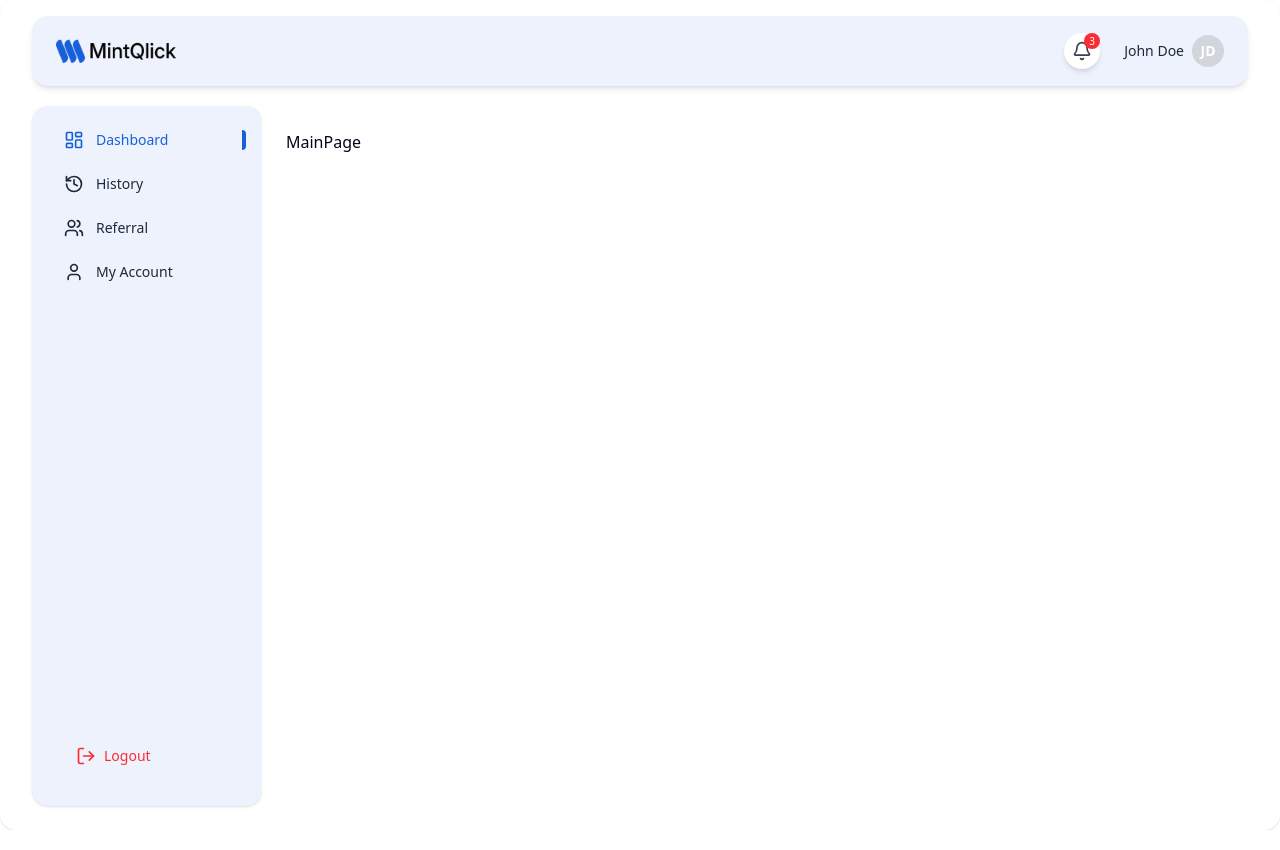
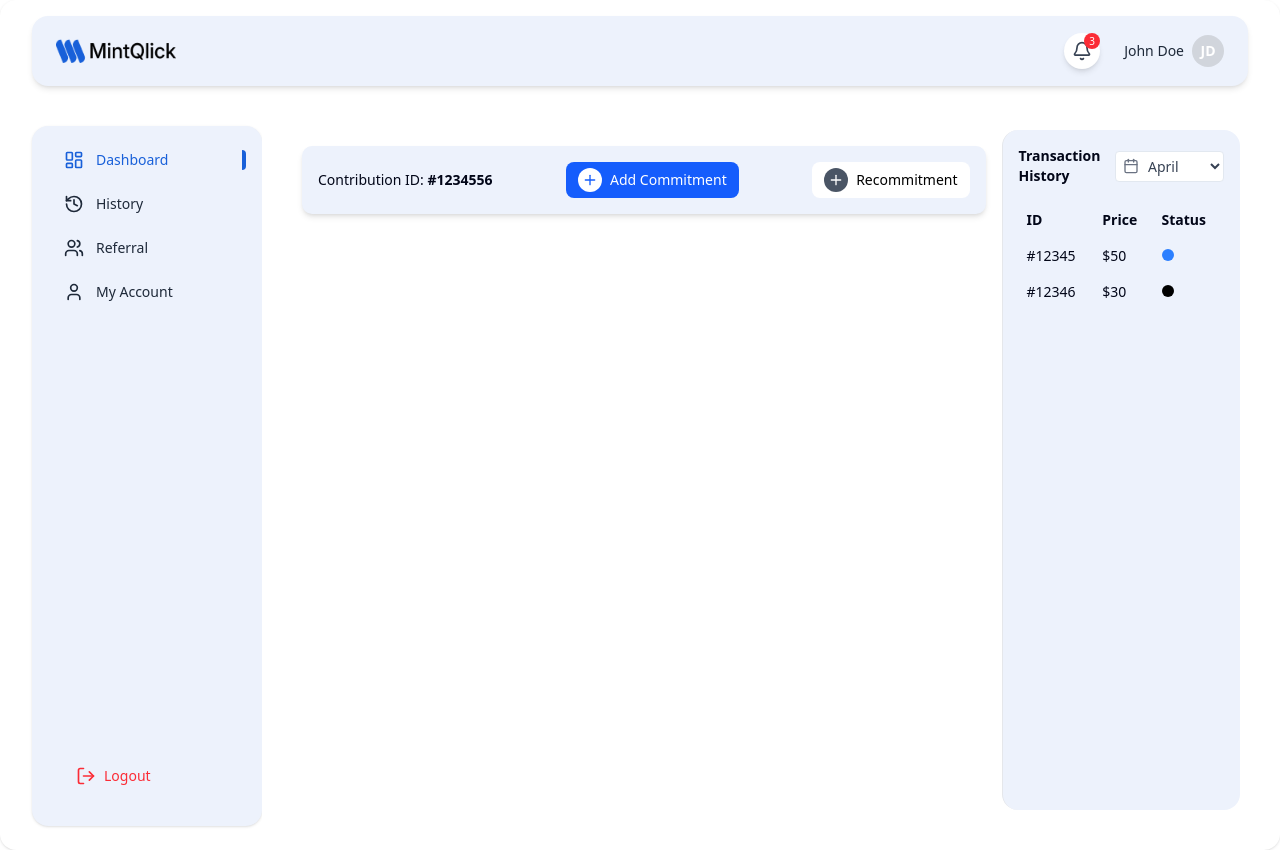
Before and after one commit to mintqlick/web-app, a Next.js app: page /dashboard in a window 1280 px wide. Built offline with nearby package versions, Linux system fonts and the light colour scheme.

Commit message:
add dashboard

```diff
--- a/src/app/(app)/dashboard/history/page.jsx
+++ b/src/app/(app)/dashboard/history/page.jsx
@@ -27,36 +27,42 @@ const HistoryPage = () => {
 
           {/* Table */}
           <div className="overflow-x-auto">
-            <table className="w-full text-left border-separate [border-spacing:0]">
+            <table className="w-full text-left border-separate [border-spacing:0] text-xs sm:text-sm">
               <thead>
                 <tr className="border-b-[3px] border-black">
-                  <th className="py-3 px-4 font-semibold">Order ID</th>
-                  <th className="py-3 px-4 font-semibold">Date</th>
-                  <th className="py-3 px-4 font-semibold">Amount</th>
-                  <th className="py-3 px-4 font-semibold">Receiver Name</th>
-                  <th className="py-3 px-4 font-semibold">Status</th>
+                  <th className="py-2 px-2 font-semibold">Order ID</th>
+                  <th className="py-2 px-2 font-semibold">Date</th>
+                  <th className="py-2 px-2 font-semibold">Amount</th>
+                  <th className="py-2 px-2 font-semibold">Receiver Name</th>
+                  <th className="py-2 px-2 font-semibold">Status</th>
                 </tr>
               </thead>
               <tbody>
-                <tr className=" border-gray-200">
-                  <td className="py-3 px-4">#12345</td>
-                  <td className="py-3 px-4">2025-04-13</td>
-                  <td className="py-3 px-4">$50</td>
-                  <td className="py-3 px-4">John Doe</td>
-                  <td className="py-3 px-4">
-                    <span className="bg-blue-500 text-white w-[200px] px-3 py-1 rounded-md text-sm">
-                      Completed
+                <tr className="border-b border-gray-200">
+                  <td className="py-2 px-2">#12345</td>
+                  <td className="py-2 px-2">2025-04-13</td>
+                  <td className="py-2 px-2">$50</td>
+                  <td className="py-2 px-2">John Doe</td>
+                  <td className="py-2 px-2">
+                    <span
+                      className="inline-block w-3 h-3 sm:w-auto sm:h-auto sm:px-3 sm:py-1 bg-blue-500 rounded-full sm:rounded-md sm:text-white sm:text-xs text-transparent"
+                      title="Completed"
+                    >
+                      <span className="hidden sm:inline">Completed</span>
                     </span>
                   </td>
                 </tr>
                 <tr className="border-b border-gray-200">
-                  <td className="py-3 px-4">#12346</td>
-                  <td className="py-3 px-4">2025-04-12</td>
-                  <td className="py-3 px-4">$30</td>
-                  <td className="py-3 px-4">Jane Smith</td>
-                  <td className="py-3 px-4">
-                    <span className="bg-black text-white px-3 py-1 w-[200px] rounded-md text-sm underline">
-                      Pending
+                  <td className="py-2 px-2">#12346</td>
+                  <td className="py-2 px-2">2025-04-12</td>
+                  <td className="py-2 px-2">$30</td>
+                  <td className="py-2 px-2">Jane Smith</td>
+                  <td className="py-2 px-2">
+                    <span
+                      className="inline-block w-3 h-3 sm:w-auto sm:h-auto sm:px-3 sm:py-1 bg-black rounded-full sm:rounded-md sm:text-white sm:text-xs text-transparent underline"
+                      title="Pending"
+                    >
+                      <span className="hidden sm:inline">Pending</span>
                     </span>
                   </td>
                 </tr>
--- a/src/app/(app)/dashboard/page.jsx
+++ b/src/app/(app)/dashboard/page.jsx
@@ -1,9 +1,153 @@
-import React from 'react'
+'use client';
+import { Calendar, Plus } from "lucide-react";
+import React, { useState } from "react";
 
-const MainPage = () => {
+export default function MainPage() {
+  const [showCommitmentBox, setShowCommitmentBox] = useState(false);
+
+  const toggleCommitmentBox = () => {
+    setShowCommitmentBox(!showCommitmentBox);
+  };
   return (
-    <div>MainPage</div>
-  )
+    <div className="flex w-full h-full">
+      {/* Center Content */}
+      <div className="flex-1 p-4 overflow-y-auto">
+      {/* Top Card */}
+      <div className="grid grid-cols-1 gap-4">
+        <div className="bg-[#EDF2FC] p-4 flex justify-between items-center rounded-lg shadow-md">
+          <h3 className="text-sm font-medium">
+            Contribution ID: <span className="font-bold">#1234556</span>
+          </h3>
+          <button
+            onClick={toggleCommitmentBox}
+            className="flex items-center gap-2 bg-blue-600 text-white px-3 py-1.5 rounded-md text-sm cursor-pointer"
+          >
+            <div className="bg-white p-1 rounded-full">
+              <Plus className="w-4 h-4 text-blue-600" />
+            </div>
+            <span>Add Commitment</span>
+          </button>
+          <button
+            onClick={toggleCommitmentBox}
+            className="flex items-center gap-2 bg-white text-black px-3 py-1.5 rounded-md text-sm cursor-pointer"
+          >
+            <div className="bg-gray-600 p-1  rounded-full">
+              <Plus className="w-4 h-4 text-white" />
+            </div>
+            <span>Recommitment</span>
+          </button>
+        </div>
+
+        {/* New Commitment Box */}
+        {showCommitmentBox && (
+          <>
+          <div className="bg-[#EDF2FC] p-4 rounded-lg shadow-md border">
+            <h4 className="text-base font-semibold mb-1">New Commitment</h4>
+            <p className="text-sm text-gray-600 mb-3">
+              Specify the amount to be committed.
+            </p>
+
+            <div className="flex flex-col gap-2 text-sm mb-4">
+              <p>
+                <span className="font-semibold">Maximum Commitment:</span> 100.0 USDT
+              </p>
+              <p>
+                <span className="font-semibold">Minimum Commitment:</span> 10.0 USDT
+              </p>
+            </div>
+
+            <div className="mb-4">
+              <label className="block text-sm font-medium mb-1" htmlFor="amount">
+                Enter Amount
+              </label>
+              <input
+                type="number"
+                id="amount"
+                placeholder="Enter amount"
+                className="w-full bg-white border rounded px-3 py-2 text-sm focus:outline-none focus:ring-2 focus:ring-blue-500"
+              />
+            </div>
+
+            <button className="bg-blue-600 text-white text-sm w-full px-4 py-2 rounded-md">
+              Commit Amount
+            </button>
+          </div>
+          <div className="bg-[#EDF2FC] p-4 rounded-lg shadow-md border">
+            <h4 className="text-base text-red-600 font-semibold mb-1">Note:</h4>
+
+            <div className="flex flex-col gap-2 text-sm mb-4">
+              <p>
+                <span className="font-semibold">Duraton:</span> 5days
+              </p>
+              <p>
+                <span className="font-semibold">Interest Rate:</span> 50%
+              </p>
+              <p>
+                <span className="font-semibold">Profit:</span> 5.0 USDT
+              </p>
+              <p>
+                <span className="font-semibold">Amount to be received:</span> 50.0 USDT
+              </p>
+            </div>
+
+
+
+          </div>
+          </>
+        )}
+
+        {/* You can add the second box here if needed */}
+      </div>
+    </div>
+
+      {/* Right Sidebar - visible only on desktop */}
+      <div className="hidden md:block md:w-1/3 lg:w-1/4 border-l border-gray-200 p-4 bg-[#EDF2FC] rounded-2xl overflow-y-auto">
+        {/* Header row with title and filter */}
+        <div className="flex justify-between items-center mb-4">
+          <h2 className="text-sm font-semibold">Transaction History</h2>
+          <div className="relative inline-flex items-center">
+            <Calendar className="absolute left-2 w-4 h-4 text-gray-500 pointer-events-none" />
+            <select className=" pl-7  py-1 text-sm border bg-white rounded text-gray-700">
+              <option>April</option>
+              <option>March</option>
+              <option>February</option>
+            </select>
+          </div>
+        </div>
+
+        {/* History Table */}
+        <table className="w-full text-left text-sm border-separate [border-spacing:0]">
+          <thead>
+            <tr className="border-b border-gray-300">
+              <th className="py-2 px-2">ID</th>
+              <th className="py-2 px-2">Price</th>
+              <th className="py-2 px-2">Status</th>
+            </tr>
+          </thead>
+          <tbody>
+            <tr>
+              <td className="py-2 px-2">#12345</td>
+              <td className="py-2 px-2">$50</td>
+              <td className="py-2 px-2">
+                <span
+                  className="inline-block w-3 h-3 rounded-full bg-blue-500"
+                  title="Completed"
+                />
+              </td>
+            </tr>
+            <tr>
+              <td className="py-2 px-2">#12346</td>
+              <td className="py-2 px-2">$30</td>
+              <td className="py-2 px-2">
+                <span
+                  className="inline-block w-3 h-3 rounded-full bg-black"
+                  title="Pending"
+                />
+              </td>
+            </tr>
+          </tbody>
+        </table>
+      </div>
+    </div>
+  );
 }
-
-export default MainPage
--- a/src/components/SideBar.jsx
+++ b/src/components/SideBar.jsx
@@ -25,7 +25,7 @@ export default function Sidebar() {
   return (
     <>
       {/* Sidebar for md and up */}
-      <Box className="hidden md:flex w-[220px] lg:w-[230px] h-[calc(100vh-100px)] bg-[#EDF2FC] mt-[90px] ml-4 mb-2 flex-col justify-between">
+      <Box className="hidden md:flex w-[220px] lg:w-[230px] h-[calc(100vh-100px)] bg-[#EDF2FC] mt-[110px] ml-4 mb-2 flex-col justify-between">
         {/* Top nav */}
         <div className="space-y-2">
           {navItems.map((item) => {
```
